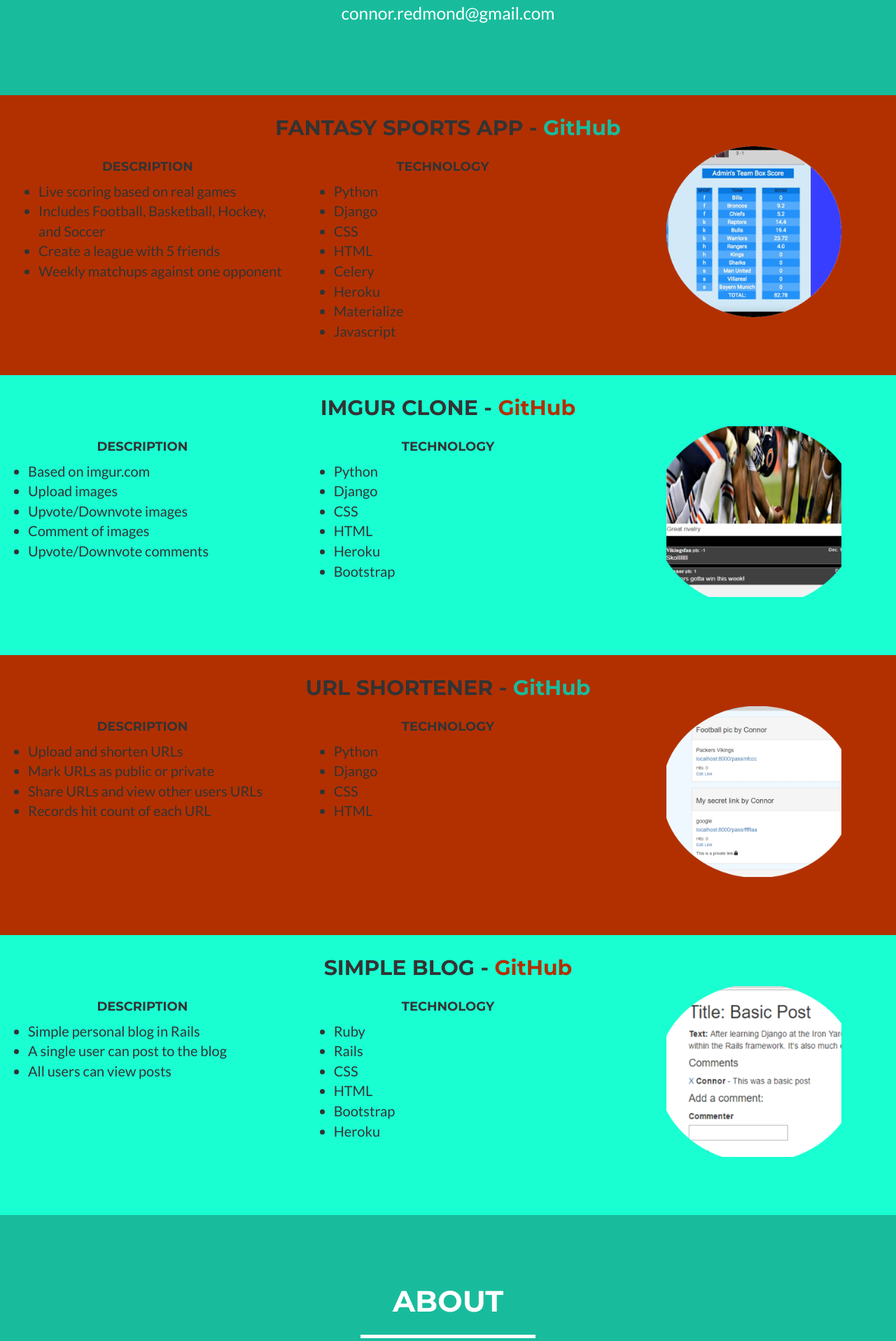
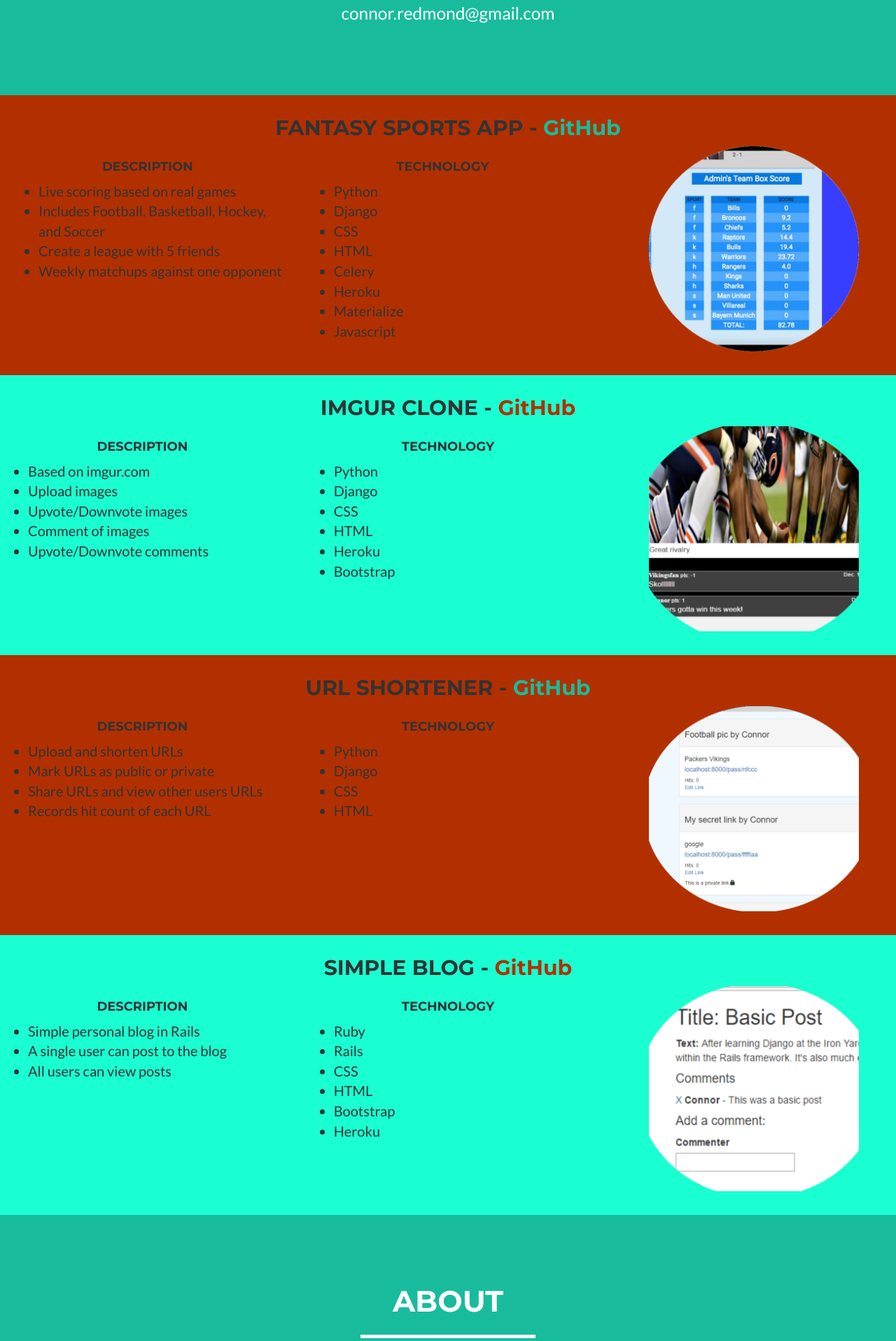
Before and after one commit to cjredmond/portfolio, a Django app: page / in a window 1280 px wide. Shown: the part 389-2305 px from the top of the page at 70% size. Run offline with Django 3.2, Linux system fonts and the light colour scheme; some libraries are stand-ins or nearby versions.

Commit message:
resized images

```diff
--- a/info/static/css/freelancer.css
+++ b/info/static/css/freelancer.css
@@ -35,8 +35,8 @@
   font-size: 20px;
 }
 .resize-img {
-  max-width: 250px;
-  max-height: 250px;
+  max-width: 300px;
+  max-height: 300px;
   margin: auto;
   display: block;
 }
```
